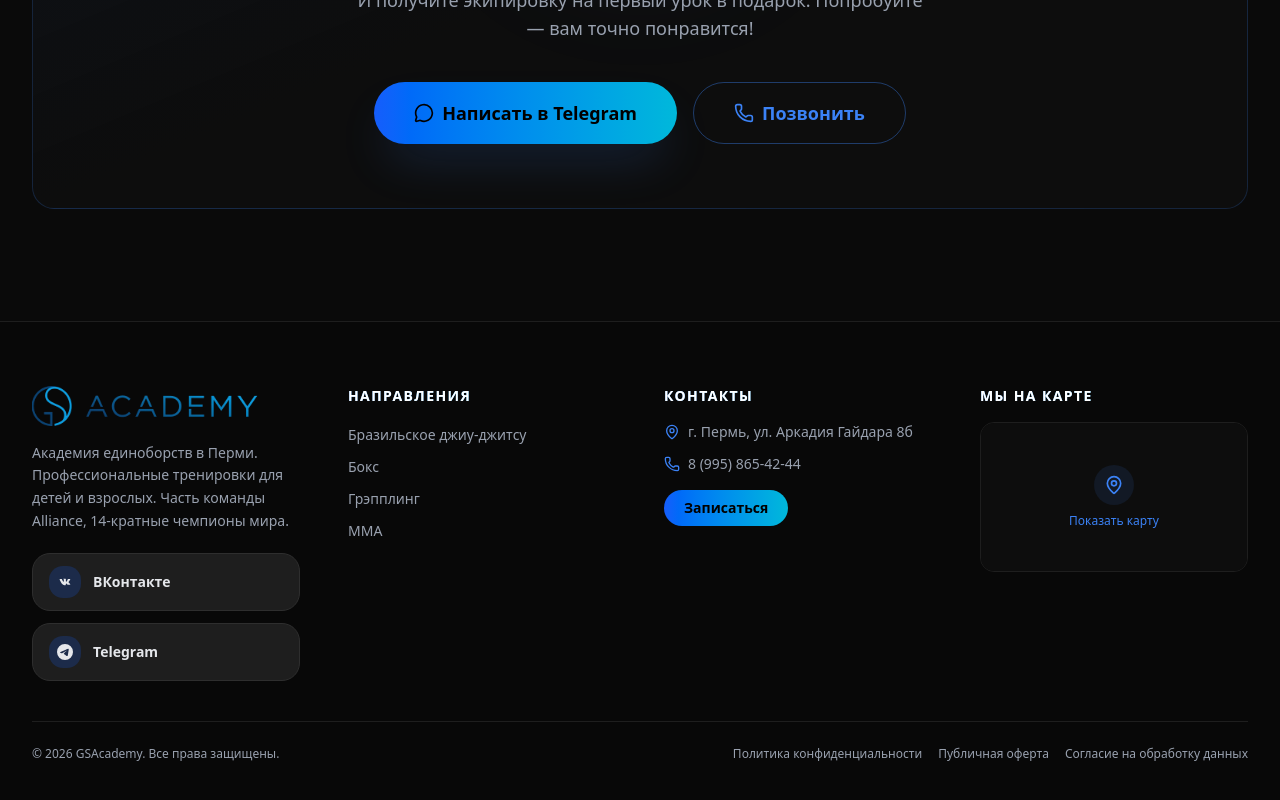
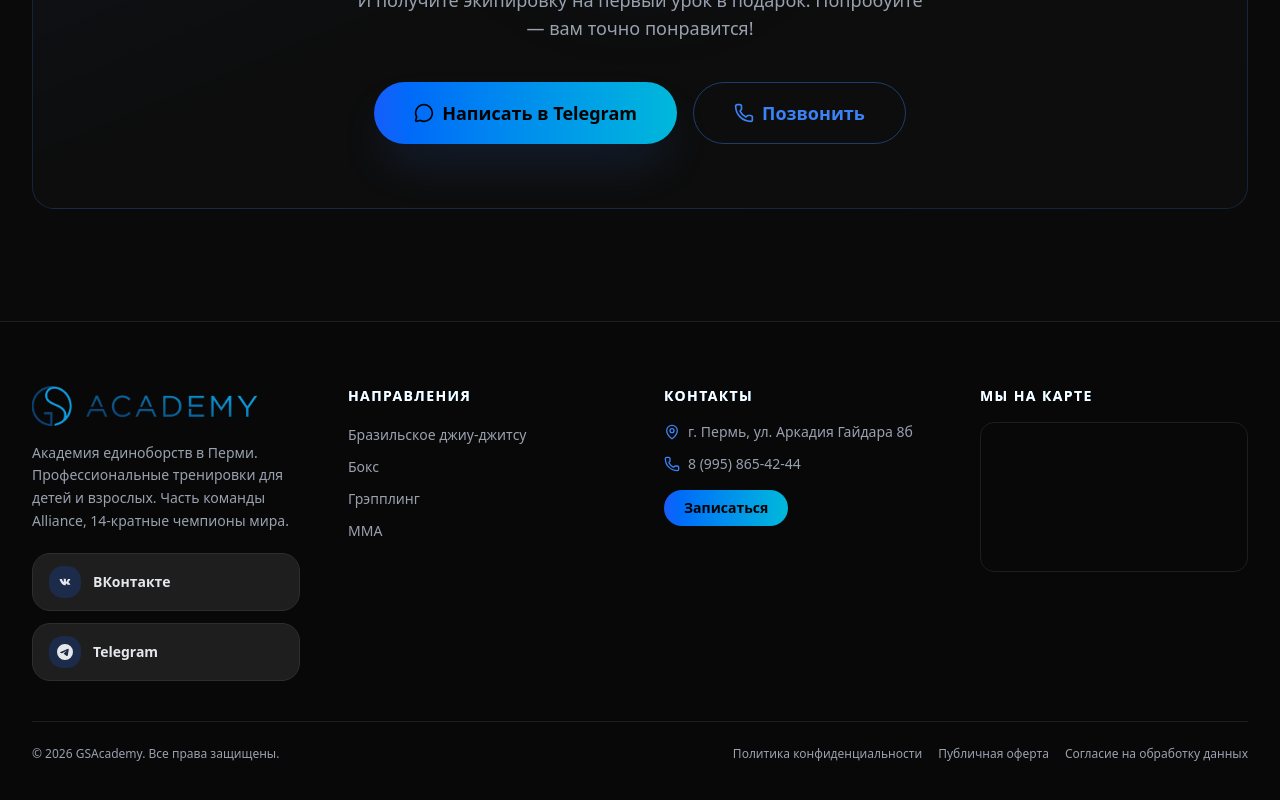
Before and after one commit to german9827387/bjj59-site, a Next.js app: page /bjj in a window 1280 px wide. Shown: the part 3716-4516 px from the top of the page. Built offline with nearby package versions, Linux system fonts and the light colour scheme.

Commit message:
ux: show map immediately (remove click-to-load facade)

```diff
--- a/components/Contacts.tsx
+++ b/components/Contacts.tsx
@@ -1,11 +1,7 @@
-"use client";
-
 import { MapPin, Phone } from "lucide-react";
-import { useState } from "react";
 import Reveal from "./Reveal";
 
 export default function Contacts() {
-  const [mapLoaded, setMapLoaded] = useState(false);
   return (
     <section id="contacts" className="section-card py-20 lg:py-28">
       <div className="max-w-7xl mx-auto px-4 sm:px-6 lg:px-8">
@@ -63,12 +59,11 @@ export default function Contacts() {
 
           </div>
 
-          {/* Map — facade pattern: loads only on user click */}
+          {/* Map */}
           <div
             className="rounded-2xl overflow-hidden border border-[#1e1e1e]"
             style={{ minHeight: "320px" }}
           >
-            {mapLoaded ? (
             <iframe
               src="https://yandex.ru/map-widget/v1/?ll=56.29609%2C58.001796&z=17&pt=56.29609,58.001796,pm2rdm&l=map"
               width="100%"
@@ -79,22 +74,6 @@ export default function Contacts() {
               className="w-full h-full"
               style={{ minHeight: "320px" }}
             />
-            ) : (
-              <button
-                onClick={() => setMapLoaded(true)}
-                className="w-full h-full flex flex-col items-center justify-center gap-4 bg-[#0d0d0d] hover:bg-[#111] transition-colors cursor-pointer group"
-                style={{ minHeight: "320px" }}
-                aria-label="Показать карту"
-              >
-                <div className="w-14 h-14 rounded-full bg-[#3B82F6]/10 flex items-center justify-center group-hover:bg-[#3B82F6]/20 transition-colors">
-                  <MapPin size={28} className="text-[#3B82F6]" />
-                </div>
-                <div className="text-center">
-                  <div className="text-white font-semibold mb-1">г. Пермь, ул. Аркадия Гайдара 8б</div>
-                  <div className="text-[#3B82F6] text-sm">Нажмите, чтобы открыть карту</div>
-                </div>
-              </button>
-            )}
           </div>
         </div>
       </div>
--- a/components/Footer.tsx
+++ b/components/Footer.tsx
@@ -1,8 +1,6 @@
-"use client";
 import Link from "next/link";
 import Image from "next/image";
 import { MapPin, Phone } from "lucide-react";
-import { useState } from "react";
 
 const directions = [
   { label: "Бразильское джиу-джитсу", href: "/bjj" },
@@ -18,7 +16,6 @@ const legalLinks = [
 ];
 
 export default function Footer() {
-  const [mapLoaded, setMapLoaded] = useState(false);
   return (
     <footer id="contacts" className="bg-[#080808] border-t border-[#1e1e1e]">
       <div className="max-w-7xl mx-auto px-4 sm:px-6 lg:px-8 py-12 lg:py-16">
@@ -110,7 +107,6 @@ export default function Footer() {
           <div>
             <h3 className="text-white font-bold text-sm uppercase tracking-widest mb-4 bg-gradient-to-r from-blue-400 to-cyan-400 text-transparent bg-clip-text">Мы на карте</h3>
             <div className="rounded-xl overflow-hidden border border-[#1e1e1e] aspect-video">
-              {mapLoaded ? (
               <iframe
                 src="https://yandex.ru/map-widget/v1/?ll=56.29609%2C58.001796&z=17&pt=56.29609,58.001796,pm2rdm&l=map"
                 width="100%"
@@ -120,18 +116,6 @@ export default function Footer() {
                 title="Карта GSAcademy"
                 className="w-full h-full"
               />
-              ) : (
-                <button
-                  onClick={() => setMapLoaded(true)}
-                  className="w-full h-full flex flex-col items-center justify-center gap-2 bg-[#0d0d0d] hover:bg-[#111] transition-colors cursor-pointer group"
-                  aria-label="Показать карту"
-                >
-                  <div className="w-10 h-10 rounded-full bg-[#3B82F6]/10 flex items-center justify-center group-hover:bg-[#3B82F6]/20 transition-colors">
-                    <MapPin size={20} className="text-[#3B82F6]" />
-                  </div>
-                  <span className="text-[#3B82F6] text-xs">Показать карту</span>
-                </button>
-              )}
             </div>
           </div>
         </div>
```
Lines whose indentation alone changed are shown as unchanged.
